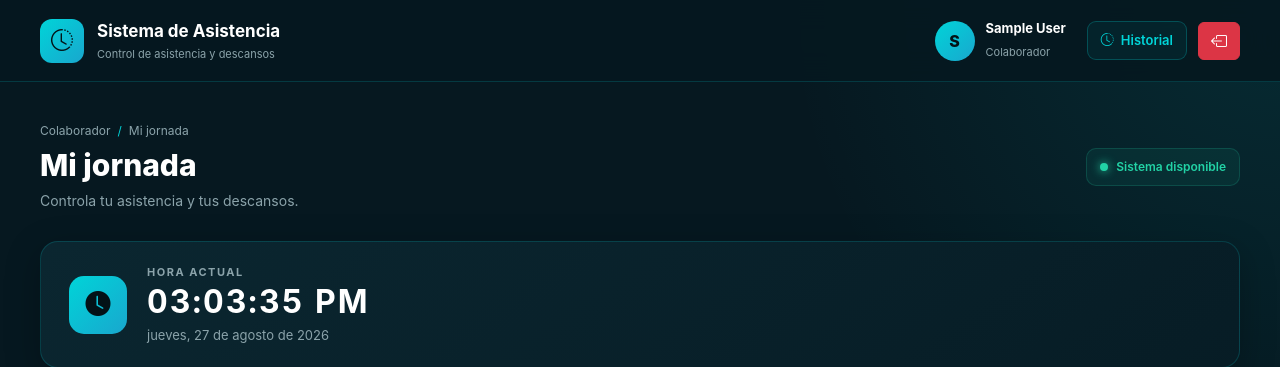
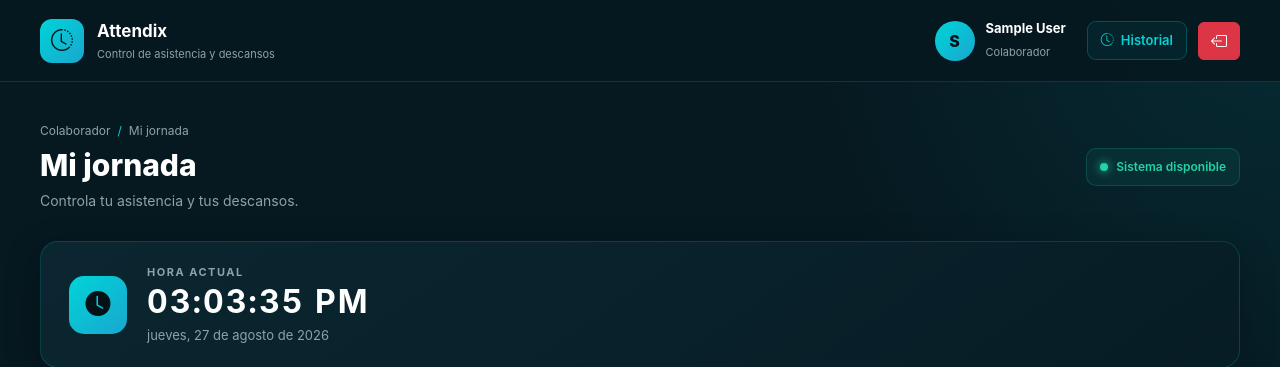
Before and after one commit to el-dino19/Attendix, a Flask app: page /empleado/dashboard in a window 1280 px wide. Shown: the top 367 px of the page. Run offline with Flask 3, Linux system fonts and the light colour scheme; the visitor is signed in with stand-in values (Sample User, id 1).

Commit message:
Actualizar proyecto

```diff
--- a/app/templates/admin/asistencias.html
+++ b/app/templates/admin/asistencias.html
@@ -10,7 +10,7 @@
         content="width=device-width, initial-scale=1"
     >
 
-    <title>Asistencia | Sistema de Asistencia</title>
+    <title>Asistencia | Attendix</title>
 
     <link
     rel="icon"
--- a/app/templates/admin/dashboard.html
+++ b/app/templates/admin/dashboard.html
@@ -1,5 +1,4 @@
-{% extends "base.html" %} {% block title %} Panel  | Sistema de
-Asistencia {% endblock %} {% block css %}
+{% extends "base.html" %} {% block title %} Panel  | Attendix {% endblock %} {% block css %}
 
 <link
   rel="stylesheet"
@@ -362,7 +361,7 @@ Asistencia {% endblock %} {% block css %}
       </div>
 
       <div>
-        <strong> Sistema de asistencia activo </strong>
+        <strong> Attendix activo </strong>
 
         <p>El sistema está funcionando correctamente.</p>
       </div>
--- a/app/templates/admin/usuarios.html
+++ b/app/templates/admin/usuarios.html
@@ -1,7 +1,7 @@
 {% extends "base.html" %}
 
 {% block title %}
-Colaboradores | Sistema de Asistencia
+Colaboradores | Attendix
 {% endblock %}
 <link
     rel="icon"
--- a/app/templates/base.html
+++ b/app/templates/base.html
@@ -5,7 +5,7 @@
 
     <meta name="viewport" content="width=device-width, initial-scale=1" />
 
-    <title>{% block title %} Sistema de Asistencia {% endblock %}</title>
+    <title>{% block title %}Attendix {% endblock %}</title>
     <link
     rel="icon"
     type="image/png"
--- a/app/templates/empleado/dashboard.html
+++ b/app/templates/empleado/dashboard.html
@@ -5,7 +5,7 @@
 
     <meta name="viewport" content="width=device-width, initial-scale=1.0" />
 
-    <title>Sistema de Asistencia</title>
+    <title>Attendix</title>
     <link
     rel="icon"
     type="image/png"
@@ -59,7 +59,7 @@
         </div>
 
         <div>
-          <strong> Sistema de Asistencia </strong>
+          <strong> Attendix </strong>
 
           <small> Control de asistencia y descansos </small>
         </div>
--- a/app/templates/empleado/historial.html
+++ b/app/templates/empleado/historial.html
@@ -5,7 +5,7 @@
 
     <meta name="viewport" content="width=device-width, initial-scale=1.0" />
 
-    <title>Mi historial | Sistema de Asistencia</title>
+    <title>Mi historial | Attendix</title>
     <link
       rel="icon"
       type="image/png"
@@ -41,7 +41,7 @@
         </div>
 
         <div>
-          <strong>Sistema de Asistencia</strong>
+          <strong>Attendix</strong>
 
           <span>Control de jornadas</span>
         </div>
```
